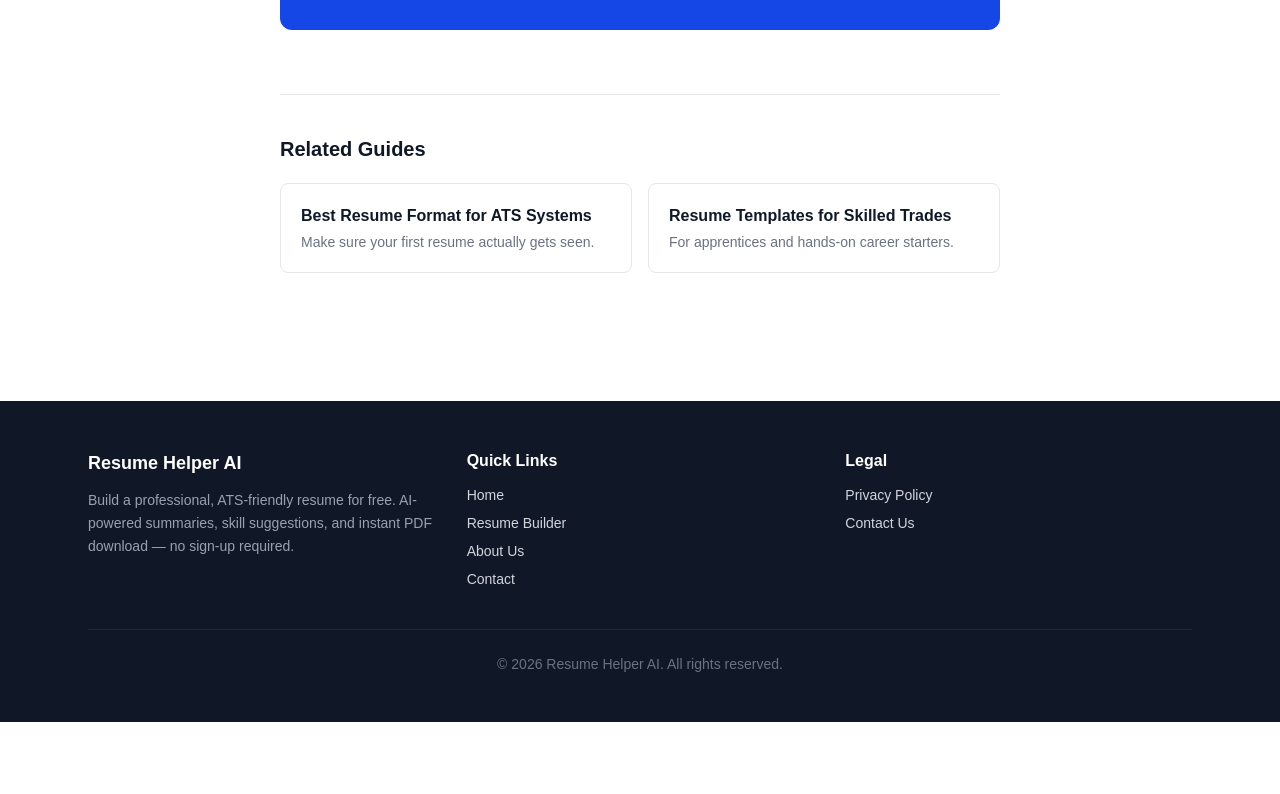
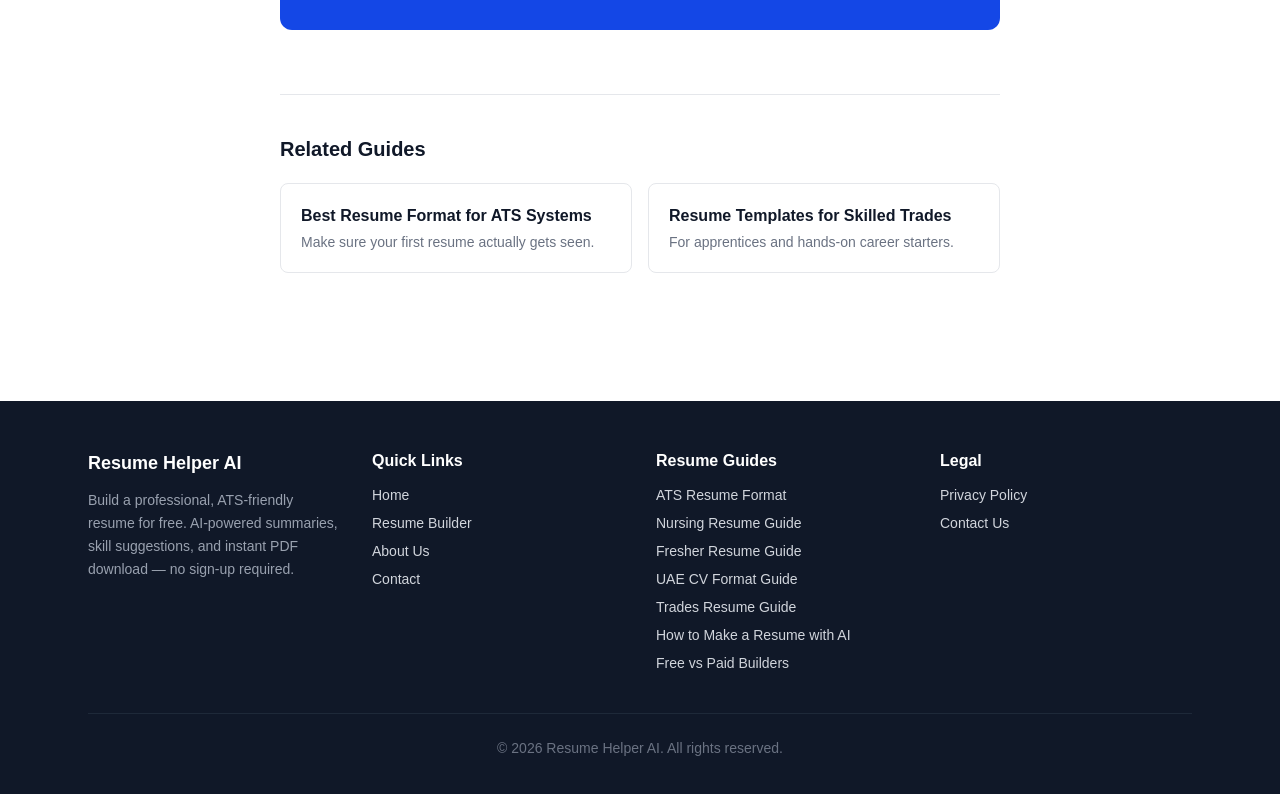
Before and after one commit to pragathishc/ai-resume-builder, a Next.js app: page /blog/fresher-resume-no-experience in a window 1280 px wide. Shown: the part 1783-2577 px from the top of the page. Before the commit the page ends 2505 px from the top, so only its background shows below. Built offline with nearby package versions, Linux system fonts and the light colour scheme.

Commit message:
Update layout.js

```diff
--- a/src/app/layout.js
+++ b/src/app/layout.js
@@ -121,7 +121,7 @@ export default function RootLayout({ children }) {
         {/* Footer */}
         <footer className="bg-gray-900 text-gray-300 mt-16">
           <div className="max-w-6xl mx-auto px-6 py-12">
-            <div className="grid md:grid-cols-3 gap-8">
+            <div className="grid md:grid-cols-4 gap-8">
               <div>
                 <h3 className="text-white font-bold text-lg mb-3">Resume Helper AI</h3>
                 <p className="text-sm text-gray-400 leading-relaxed">
@@ -136,6 +136,18 @@ export default function RootLayout({ children }) {
                   <li><a href="/resume-builder" className="hover:text-white transition">Resume Builder</a></li>
                   <li><a href="/about" className="hover:text-white transition">About Us</a></li>
                   <li><a href="/contact" className="hover:text-white transition">Contact</a></li>
+                </ul>
+              </div>
+              <div>
+                <h4 className="text-white font-semibold mb-3">Resume Guides</h4>
+                <ul className="space-y-2 text-sm">
+                  <li><a href="/blog/ats-resume-format-2026" className="hover:text-white transition">ATS Resume Format</a></li>
+                  <li><a href="/blog/nursing-resume-guide" className="hover:text-white transition">Nursing Resume Guide</a></li>
+                  <li><a href="/blog/fresher-resume-no-experience" className="hover:text-white transition">Fresher Resume Guide</a></li>
+                  <li><a href="/blog/uae-cv-format-guide" className="hover:text-white transition">UAE CV Format Guide</a></li>
+                  <li><a href="/blog/trades-resume-guide" className="hover:text-white transition">Trades Resume Guide</a></li>
+                  <li><a href="/blog/how-to-make-a-resume-with-ai" className="hover:text-white transition">How to Make a Resume with AI</a></li>
+                  <li><a href="/blog/free-resume-builder-vs-paid" className="hover:text-white transition">Free vs Paid Builders</a></li>
                 </ul>
               </div>
               <div>
```
